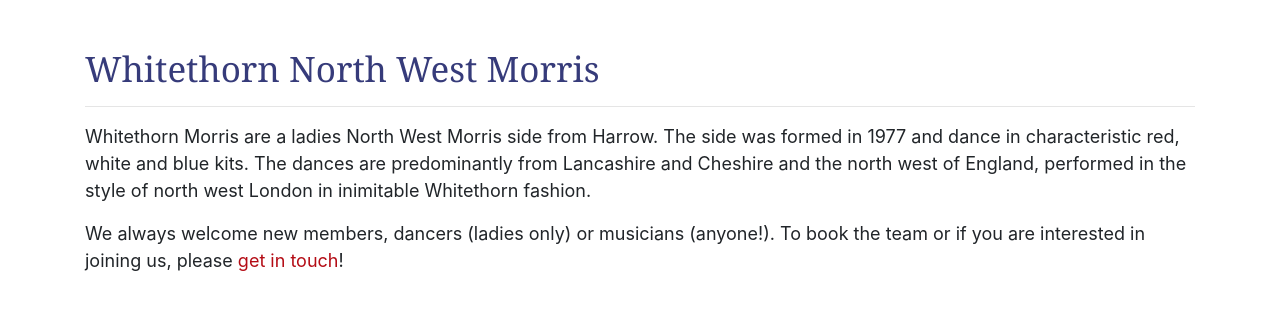
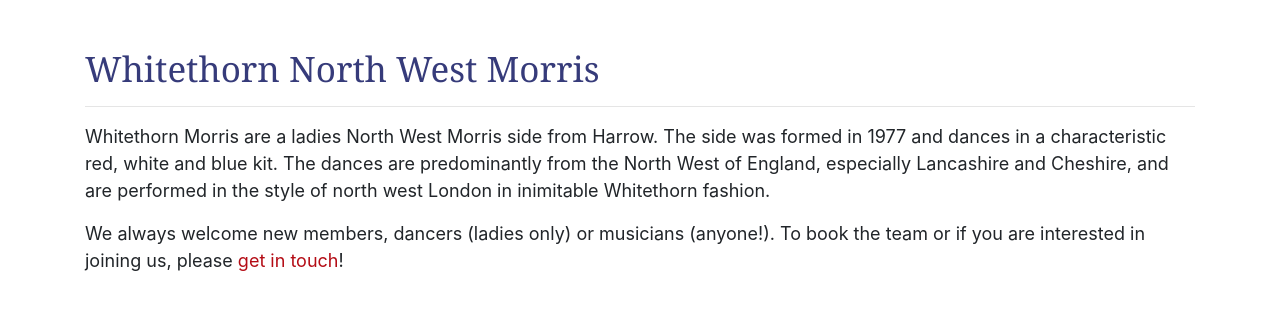
Before and after one commit to whitethornmorris/whitethornmorris.github.io, a plain HTML site: page index.html in a window 1280 px wide. Shown: the part 474-800 px from the top of the page. Drawn offline with Linux system fonts and the light colour scheme.

Commit message:
updated about section in index page

```diff
--- a/index.html
+++ b/index.html
@@ -112,7 +112,7 @@
             <h2 class=title-blue>Whitethorn North West Morris</h2>
             <hr>
             <!-- <br> -->
-            <p>Whitethorn Morris are a ladies North West Morris side from Harrow. The side was formed in 1977 and dance in characteristic red, white and blue kits. The dances are predominantly from Lancashire and Cheshire and the north west of England, performed in the style of north west London in inimitable Whitethorn fashion.</p>
+            <p>Whitethorn Morris are a ladies North West Morris side from Harrow. The side was formed in 1977 and dances in a characteristic red, white and blue kit. The dances are predominantly from the North West of England, especially Lancashire and Cheshire, and are performed in the style of north west London in inimitable Whitethorn fashion.</p>
 
             <p>We always welcome new members, dancers (ladies only) or musicians (anyone!). To book the team or if you are interested in joining us, please <a href="contact.html">get in touch</a>!</p>
             <!-- <br> -->
```
